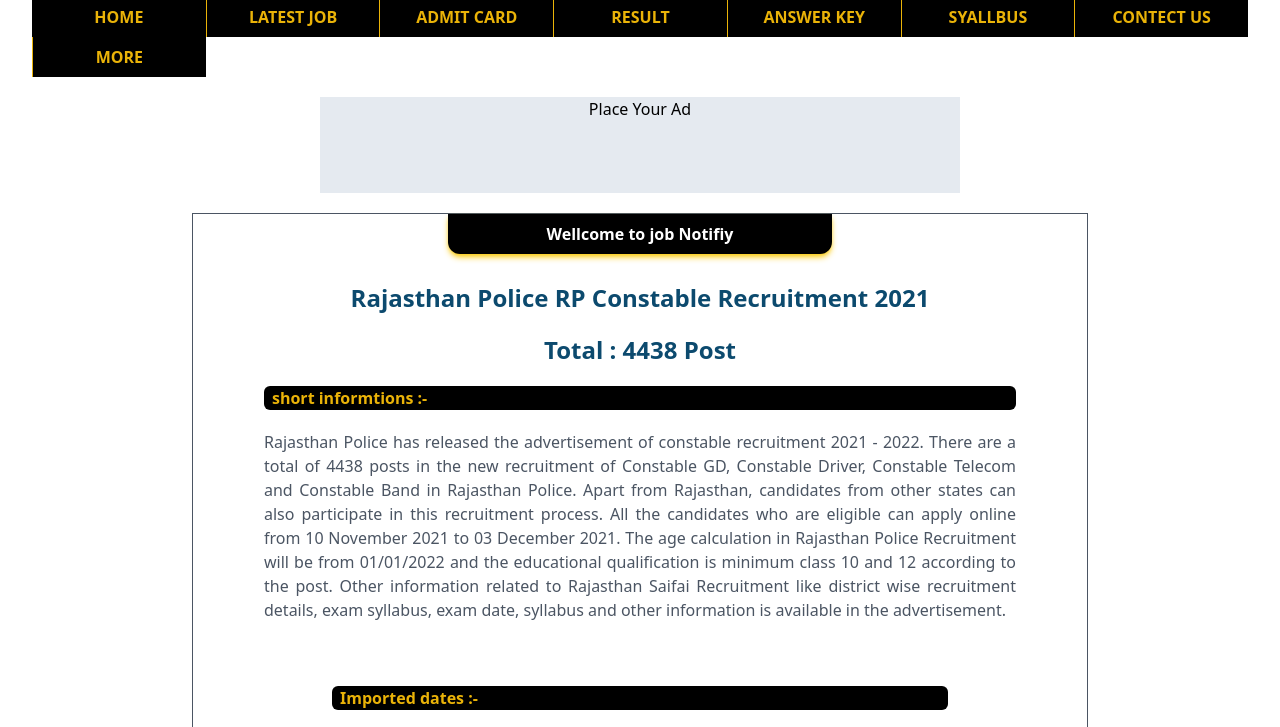
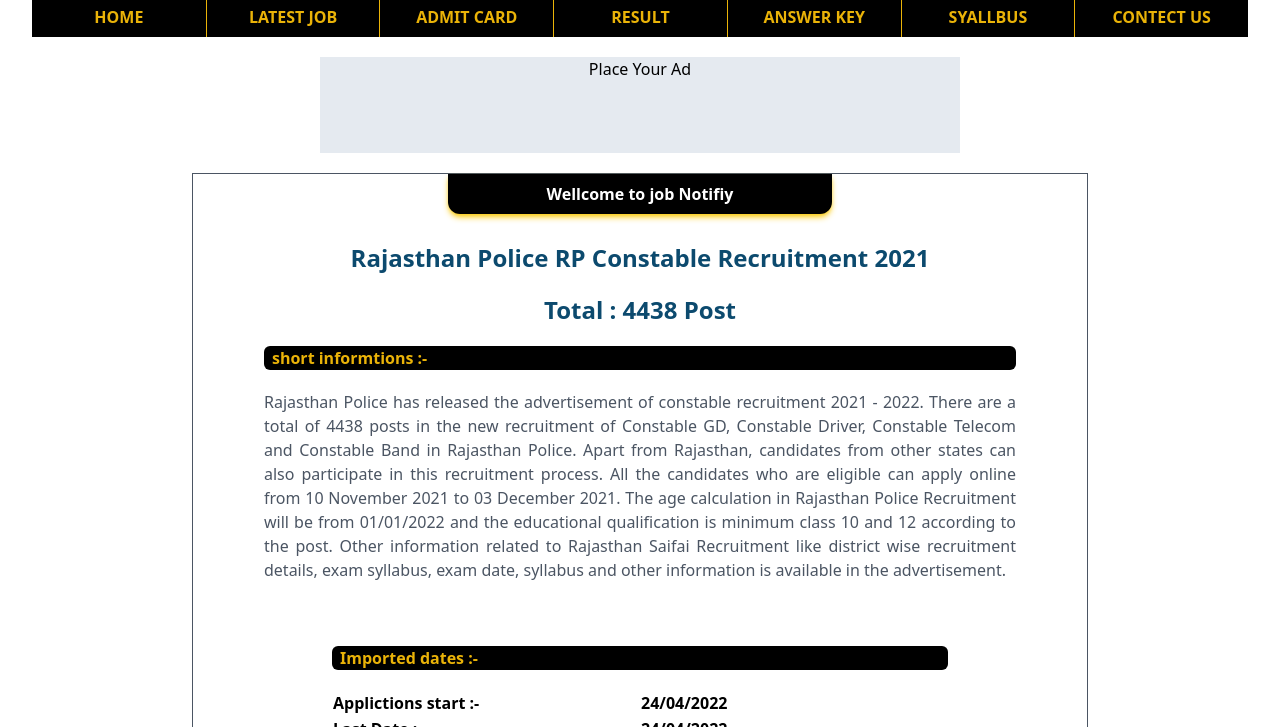
Before and after one commit to jobnotifiy/.com.github.io, a plain HTML site: page pages/rajasthan_police_2022.html in a window 1280 px wide. Shown: the part 79-806 px from the top of the page. Drawn offline with Linux system fonts and the light colour scheme.

Commit message:
Update rajasthan_police_2022.html

```diff
--- a/pages/rajasthan_police_2022.html
+++ b/pages/rajasthan_police_2022.html
@@ -18,7 +18,7 @@
   </div></header>
 
   <div
-    class="grid md:grid-cols-7 grid-cols-4 md:sticky md:top-0 sticky top-0  md:py-0 divide-x   divide-yellow-500  text-center text-xs overflow-x-hidden md:text-base  font-bold text-yellow-500  mx-auto   ">
+    class="grid md:grid-cols-7 grid-cols-4   sticky top-0  md:py-0 divide-x   divide-yellow-500  text-center text-xs overflow-x-hidden md:text-base  font-bold text-yellow-500  mx-auto   ">
     <div class=" md:p-2 py-4 hover:bg-yellow-500 bg-black hover:text-black "><a
         href="https://jobnotifiy.github.io/.com.github.io/index.html"> HOME</a> </div>
     <div class=" md:p-2 py-4 hover:bg-yellow-500 bg-black hover:text-black   "> <a href="https://jobnotifiy.github.io/.com.github.io/latestjob.html">
@@ -35,8 +35,7 @@
 
     <div class=" md:p-2 py-4 hover:bg-yellow-500 bg-black hover:text-black  "> <a
         href="https://jobnotifiy.github.io/.com.github.io/contectus.html"> CONTECT US</a> </div>
-      <div class=" md:p-2 py-4 hover:bg-yellow-500 bg-black hover:text-black  "> <a
-        href="https://jobnotifiy.github.io/.com.github.io/"> MORE </a> </div>
+
 
 
   </div>
```
